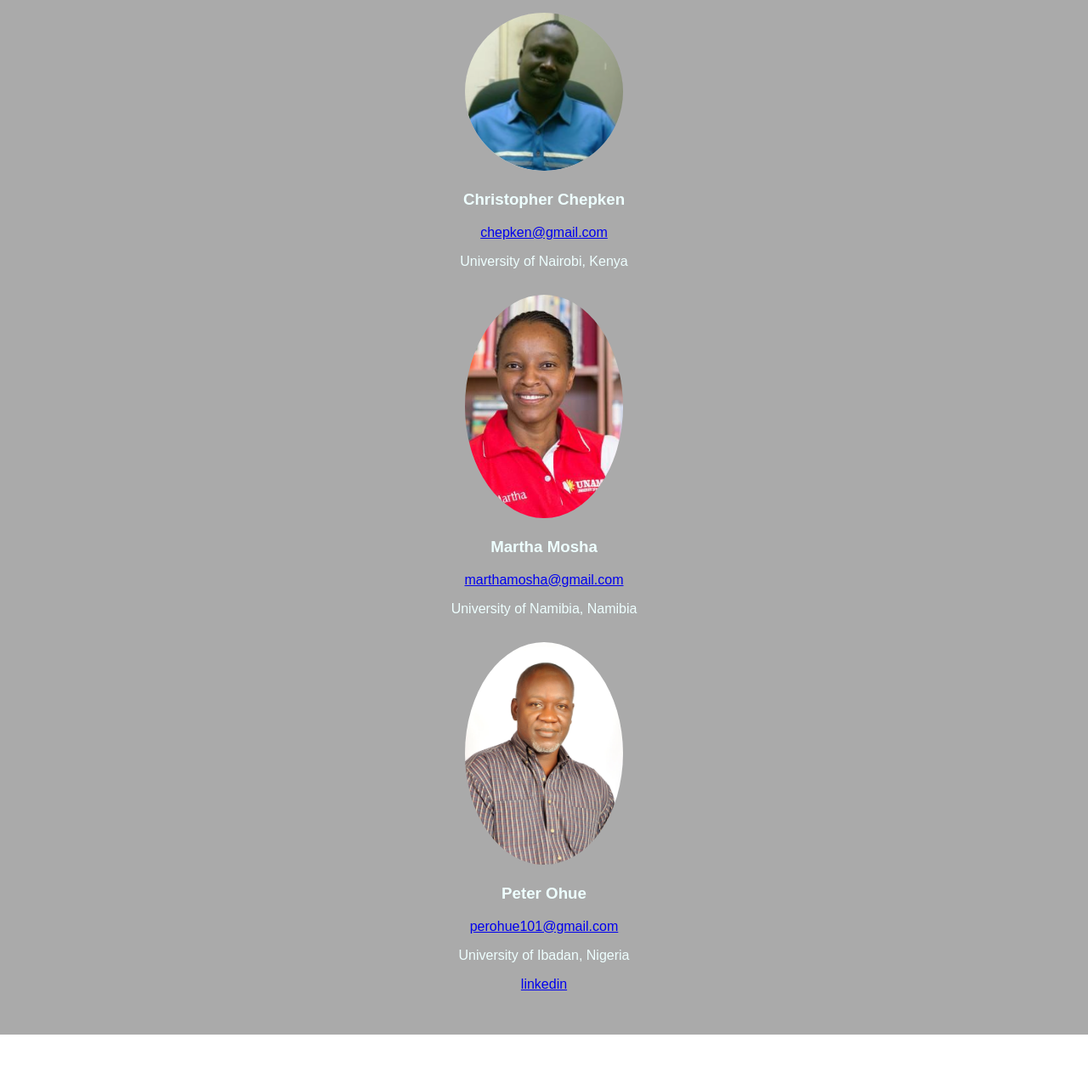
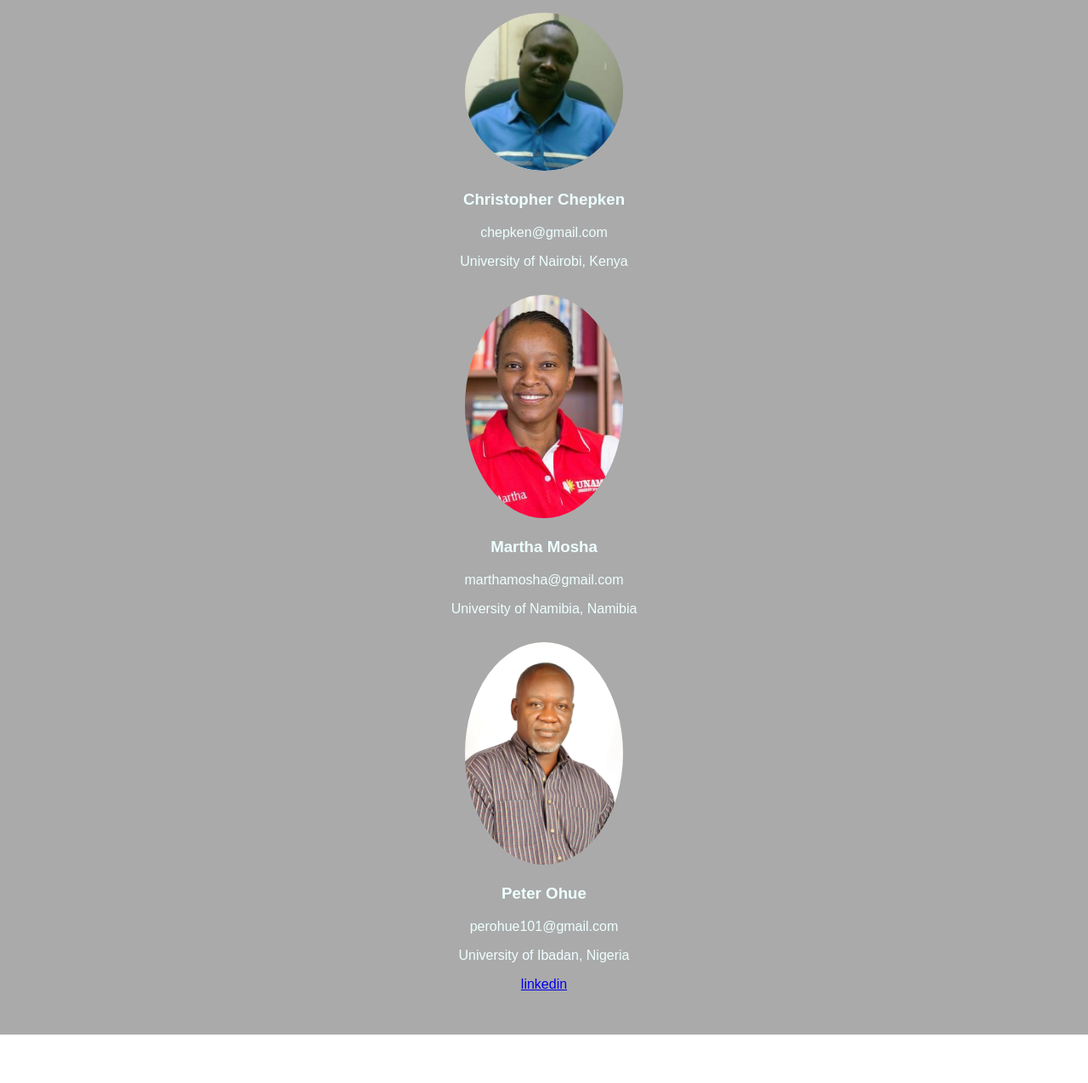
Before and after one commit to OhuePeter/African-Repository-Workshop, a plain HTML site: page team.html in a window 1280 px wide. Shown: the part 227-1502 px from the top of the page at 85% size. Drawn offline with Linux system fonts and the light colour scheme.

Commit message:
Update team.html
updated

```diff
--- a/team.html
+++ b/team.html
@@ -24,19 +24,19 @@
         <div class="facilitator">
             <img src="facilitator1.jpg.png" alt="Facilitator 1">
             <h3>Christopher Chepken </h3>
-            <p><a href="chepken@gmail.com">chepken@gmail.com</a></p>
+            <p href="chepken@gmail.com">chepken@gmail.com</p>
             <p>University of Nairobi, Kenya</p>
         </div>
         <div class="facilitator">
             <img src="facilitator2.jpg" alt="Facilitator 2">
             <h3>Martha Mosha</h3>
-            <p><a href="marthamosha@gmail.com">marthamosha@gmail.com</a></p>
+            <p href="marthamosha@gmail.com">marthamosha@gmail.com</p>
             <p>University of Namibia, Namibia</p>
         </div>
         <div class="facilitator">
             <img src="facilitator3.jpg" alt="Facilitator 3">
             <h3>Peter Ohue </h3>
-            <p><a href="perohue101@gmail.com">perohue101@gmail.com</a></p>
+            <p href="perohue101@gmail.com">perohue101@gmail.com</p>
             <p>University of Ibadan, Nigeria</p>
             <a href="https://www.linkedin.com/in/peter-ohue-3146a41aa">linkedin</a>
         </div>
```
